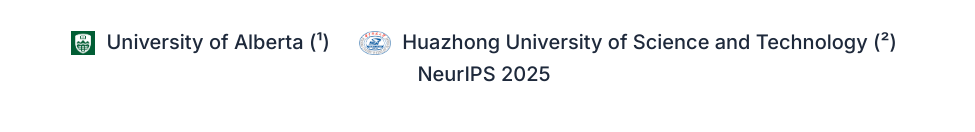
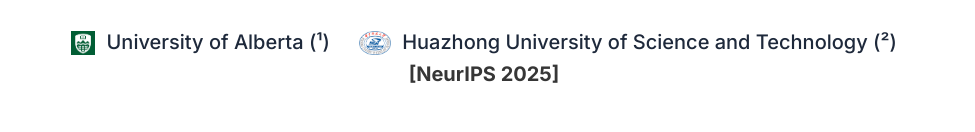
Before and after one commit to JingWang18/Diffusion-Driven-Perception-Action-Interplay-for-Adaptive-Policies-NeurIPS-2025-, a plain HTML site: page index.html in a window 1280 px wide. Shown: the part 232-364 px from the top of the page, without its empty margins (152-1127 px from the left). Drawn offline with nearby package versions, Linux system fonts and the light colour scheme; some icons are missing.

Commit message:
Update index.html

```diff
--- a/index.html
+++ b/index.html
@@ -244,7 +244,7 @@
                 Huazhong University of Science and Technology (²)
               </span>
               <br>
-              <span class="author-block">NeurIPS 2025</span>
+              <span class="author-block"><strong>[NeurIPS 2025]</strong></span>
             </div>
 
             <div class="column has-text-centered">
```
